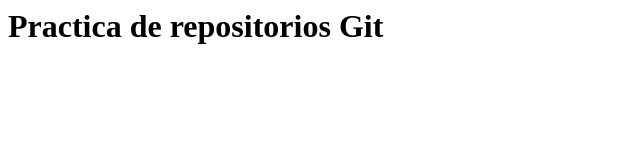
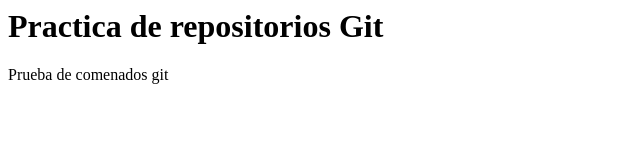
Before and after one commit to marielaalbitres/PRACTICA1, a plain HTML site: page index.html in a window 1280 px wide. Shown: the whole page, without its empty margins (0-640 px from the left). Drawn offline with Linux system fonts and the light colour scheme.

Commit message:
agregando parrafo

```diff
--- a/index.html
+++ b/index.html
@@ -6,6 +6,7 @@
 <body>
 
 <h1> Practica de repositorios Git </h1>
+ <p> Prueba de comenados git</p>
 
 </body>
 
```
